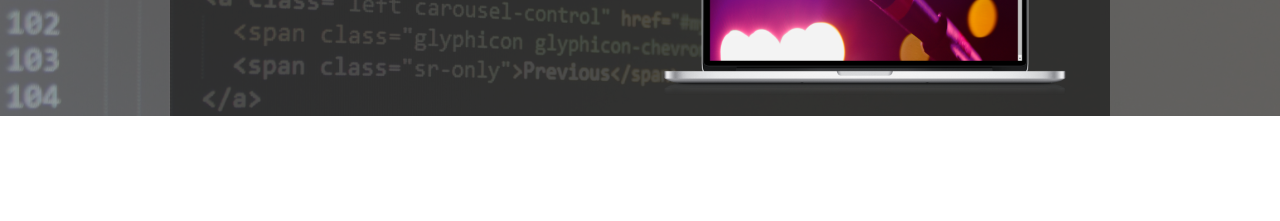
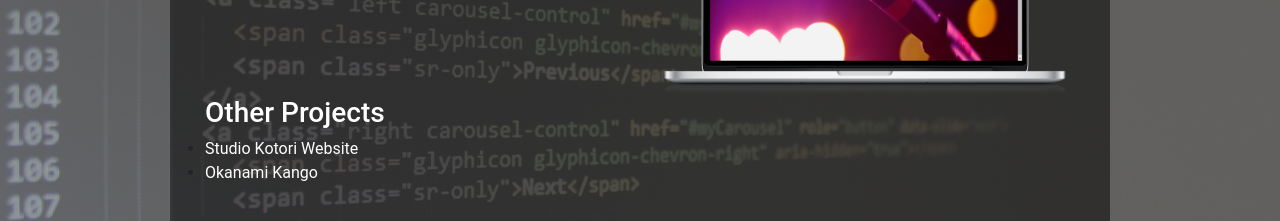
Before and after one commit to Fulgenciojonat/portfolio-website, a plain HTML site: page index.html in a window 1280 px wide. Shown: the part 2829-3050 px from the top of the page. Before the commit the page ends 2945 px from the top, so only its background shows below. Drawn offline with nearby package versions, Linux system fonts and the light colour scheme; a web font is replaced by a local one.

Commit message:
updated website

```diff
--- a/assets/css/portfolio.css
+++ b/assets/css/portfolio.css
@@ -10,6 +10,15 @@
 body {
 	font-family: 'Roboto', sans-serif;
 
+}
+
+.other {
+	color: white;
+}
+
+ul li a {
+	text-decoration: none;
+	color: white;
 }
 
 .maintitle{
--- a/index.html
+++ b/index.html
@@ -172,6 +172,7 @@
 									<div class="progress-bar" role="progressbar" style="width: 50%;" aria-valuenow="25" aria-valuemin="0" aria-valuemax="100">50%</div>
 								</div>
 							</div>
+
 						</div>
 					</div>
 
@@ -304,7 +305,16 @@
 									<a href="https://fulgenciojonat.github.io/guessthesong/" target="_blank"><img class="featurette-image img-fluid mx-auto" src="./assets/image/guessthesong.png" alt="Generic placeholder image" width="500" height="500"></a>
 								</div>
 							</div>
+
+
+
 						</div>
+						<h3 class="other">Other Projects</h3>
+							<ul>
+								<li><a href="https://studio-kotori.com/
+							http://www.okanami-kango.ac.jp/">Studio Kotori Website</a></li>
+								<li><a href="http://www.okanami-kango.ac.jp/">Okanami Kango</a></li>
+							</ul>
 
 					</div>
 				</div>
```
Also changed, not shown: 1 other file.
